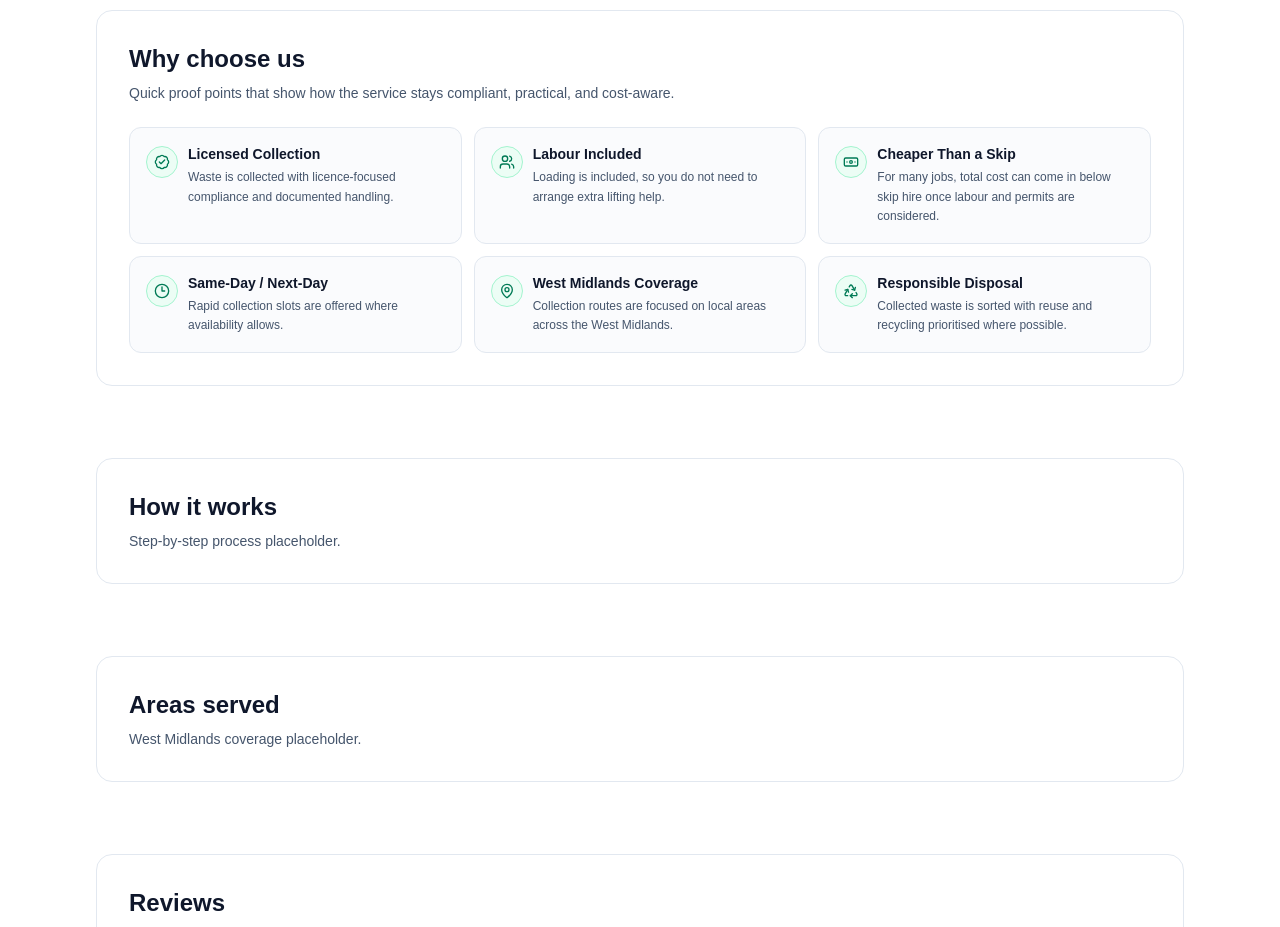
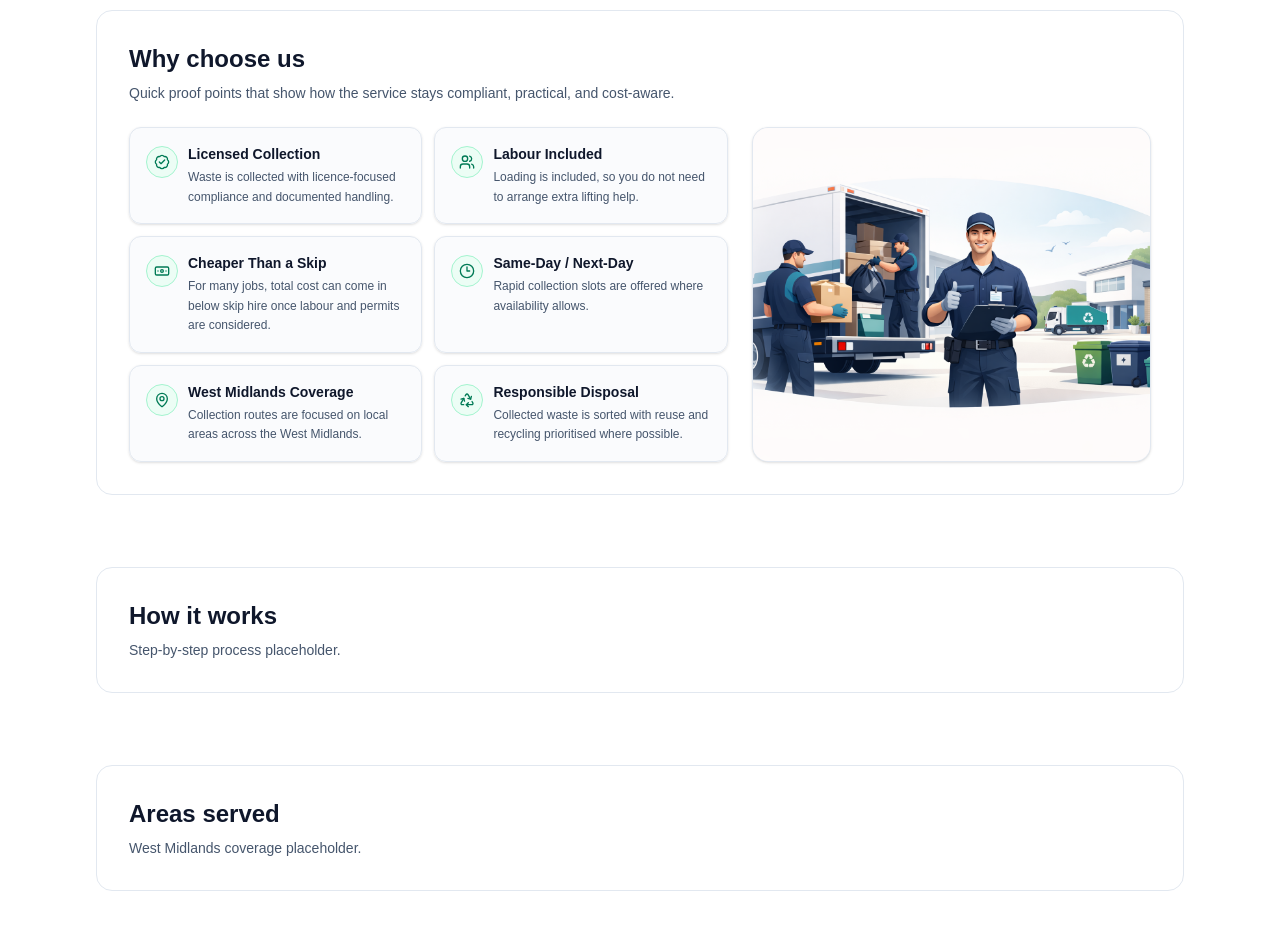
Before and after one commit to usamabuilds/cleaning-webiste, a Next.js app: page / in a window 1280 px wide. Shown: the part 1500-2427 px from the top of the page. Built offline with nearby package versions, Linux system fonts and the light colour scheme.

Commit message:
Refine Why Choose Us into proof-cards plus image layout

```diff
--- a/src/components/sections/why-choose-us-section.tsx
+++ b/src/components/sections/why-choose-us-section.tsx
@@ -1,3 +1,4 @@
+import Image from "next/image";
 import {
   BadgeCheck,
   Banknote,
@@ -63,11 +64,13 @@ export function WhyChooseUsSection(): JSX.Element {
         </p>
       </div>
 
-      <div className="mt-5 grid gap-2.5 sm:mt-6 sm:grid-cols-2 sm:gap-3 lg:grid-cols-3">
+      <div className="mt-5 grid gap-5 sm:mt-6 sm:gap-6 lg:grid-cols-[minmax(0,1.2fr)_minmax(0,0.8fr)] lg:items-stretch">
+        <div className="order-1">
+          <div className="grid gap-2.5 sm:grid-cols-2 sm:gap-3">
             {proofCards.map((card) => (
               <article
                 key={card.title}
-            className="rounded-xl border border-slate-200 bg-slate-50/70 p-3.5 sm:p-4"
+                className="rounded-xl border border-slate-200 bg-slate-50/70 p-3.5 shadow-sm sm:p-4"
               >
                 <div className="flex items-start gap-2.5">
                   <span className="mt-0.5 inline-flex h-8 w-8 shrink-0 items-center justify-center rounded-full border border-emerald-200 bg-emerald-50 text-emerald-700">
@@ -82,6 +85,21 @@ export function WhyChooseUsSection(): JSX.Element {
               </article>
             ))}
           </div>
+        </div>
+
+        <div className="order-2">
+          <div className="h-full overflow-hidden rounded-2xl border border-slate-200 bg-slate-100 shadow-sm">
+            <Image
+              src="/whychooseus.png"
+              alt="Waste collection team handling household and bulky item clearance"
+              width={1200}
+              height={900}
+              className="h-full w-full object-cover"
+              sizes="(max-width: 1023px) 100vw, 38vw"
+            />
+          </div>
+        </div>
+      </div>
     </section>
   );
 }
```
Lines whose indentation alone changed are shown as unchanged.
